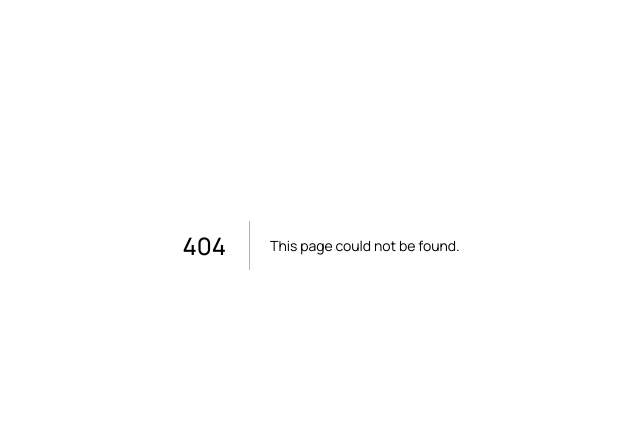
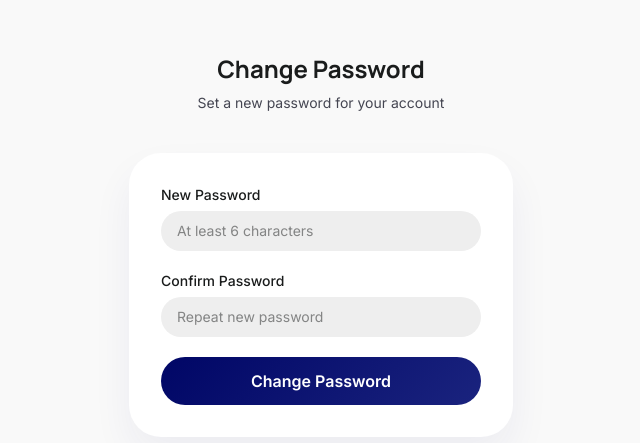
Before and after one commit to fjeldes/kipgo-web-, a Next.js app: page /change-password in a window 1280 px wide. Before the commit this address had no page. Shown: the part 155-598 px from the top of the page, without its empty margins (319-959 px from the left). Built offline with nearby package versions, Linux system fonts and the light colour scheme; no server answers; sample sign-in values are in the browser's storage.

Commit message:
feat: add change password page for first-time admin login

```diff
--- /dev/null
+++ b/src/app/(admin)/change-password/page.tsx
@@ -0,0 +1,69 @@
+'use client';
+
+import { useState, FormEvent } from "react";
+import { useAuth } from "@/hooks/useAuth";
+import { api } from "@/lib/api";
+import { useRouter } from "next/navigation";
+import Link from "next/link";
+
+export default function ChangePasswordPage() {
+  const { token, logout } = useAuth();
+  const router = useRouter();
+  const [newPassword, setNewPassword] = useState('');
+  const [confirm, setConfirm] = useState('');
+  const [error, setError] = useState('');
+  const [loading, setLoading] = useState(false);
+
+  const handleSubmit = async (e: FormEvent) => {
+    e.preventDefault();
+    setError('');
+    if (newPassword.length < 6) { setError('Password must be at least 6 characters'); return; }
+    if (newPassword !== confirm) { setError('Passwords do not match'); return; }
+    setLoading(true);
+    try {
+      await api.patch('/auth/password', { currentPassword: 'admin123', newPassword }, token || undefined);
+      localStorage.removeItem('admin_auth');
+      alert('Password changed successfully. Please login again.');
+      router.push('/login');
+    } catch (err: any) {
+      setError(err.message || 'Could not change password');
+    } finally {
+      setLoading(false);
+    }
+  };
+
+  return (
+    <div className="min-h-screen flex items-center justify-center bg-[#f9f9f9] px-6">
+      <div className="w-full max-w-sm">
+        <div className="text-center mb-10">
+          <h1 className="font-headline text-2xl font-bold" style={{ color: '#1a1c1c' }}>Change Password</h1>
+          <p className="text-sm mt-2" style={{ color: '#454652' }}>Set a new password for your account</p>
+        </div>
+
+        <form onSubmit={handleSubmit} className="rounded-2xl p-8 bg-white shadow-[0px_20px_40px_rgba(26,35,126,0.06)] space-y-5">
+          {error && <div className="text-sm font-medium px-4 py-3 rounded-xl bg-red-50 text-red-600">{error}</div>}
+
+          <div>
+            <label className="block text-sm font-medium mb-1.5" style={{ color: '#1a1c1c' }}>New Password</label>
+            <input type="password" value={newPassword} onChange={(e) => setNewPassword(e.target.value)} placeholder="At least 6 characters" required
+              className="w-full px-4 py-2.5 rounded-xl text-sm outline-none transition" style={{ background: '#eeeeee', color: '#1a1c1c' }}
+              onFocus={(e) => e.target.style.background = '#ffffff'} onBlur={(e) => e.target.style.background = '#eeeeee'} />
+          </div>
+
+          <div>
+            <label className="block text-sm font-medium mb-1.5" style={{ color: '#1a1c1c' }}>Confirm Password</label>
+            <input type="password" value={confirm} onChange={(e) => setConfirm(e.target.value)} placeholder="Repeat new password" required
+              className="w-full px-4 py-2.5 rounded-xl text-sm outline-none transition" style={{ background: '#eeeeee', color: '#1a1c1c' }}
+              onFocus={(e) => e.target.style.background = '#ffffff'} onBlur={(e) => e.target.style.background = '#eeeeee'} />
+          </div>
+
+          <button type="submit" disabled={loading}
+            className="w-full text-white font-semibold py-3 rounded-xl transition disabled:opacity-50"
+            style={{ background: 'linear-gradient(135deg, #000666, #1a237e)' }}>
+            {loading ? 'Updating...' : 'Change Password'}
+          </button>
+        </form>
+      </div>
+    </div>
+  );
+}
--- a/src/app/(admin)/layout.tsx
+++ b/src/app/(admin)/layout.tsx
@@ -14,7 +14,7 @@ function AdminLayoutContent({ children }: { children: ReactNode }) {
     if (!isLoading && !user && pathname !== '/login') router.push('/login');
   }, [user, isLoading, pathname, router]);
 
-  if (pathname === '/login') return <>{children}</>;
+  if (pathname === '/login' || pathname === '/change-password') return <>{children}</>;
 
   if (isLoading) return (
     <div className="h-screen flex items-center justify-center bg-[#f9f9f9]">
--- a/src/app/(admin)/login/page.tsx
+++ b/src/app/(admin)/login/page.tsx
@@ -19,6 +19,14 @@ export default function LoginPage() {
     setLoading(true);
     try {
       await login(email, password);
+      const stored = localStorage.getItem('admin_auth');
+      if (stored) {
+        const user = JSON.parse(stored).user;
+        if (user?.mustChangePassword) {
+          router.push('/change-password');
+          return;
+        }
+      }
       router.push('/owner/dashboard');
     } catch (err: any) {
       setError(err.message || 'Invalid credentials');
--- a/src/hooks/useAuth.tsx
+++ b/src/hooks/useAuth.tsx
@@ -9,6 +9,7 @@ interface User {
   email: string;
   name: string;
   roles: string[];
+  mustChangePassword?: boolean;
 }
 
 interface AuthContextType {
```
